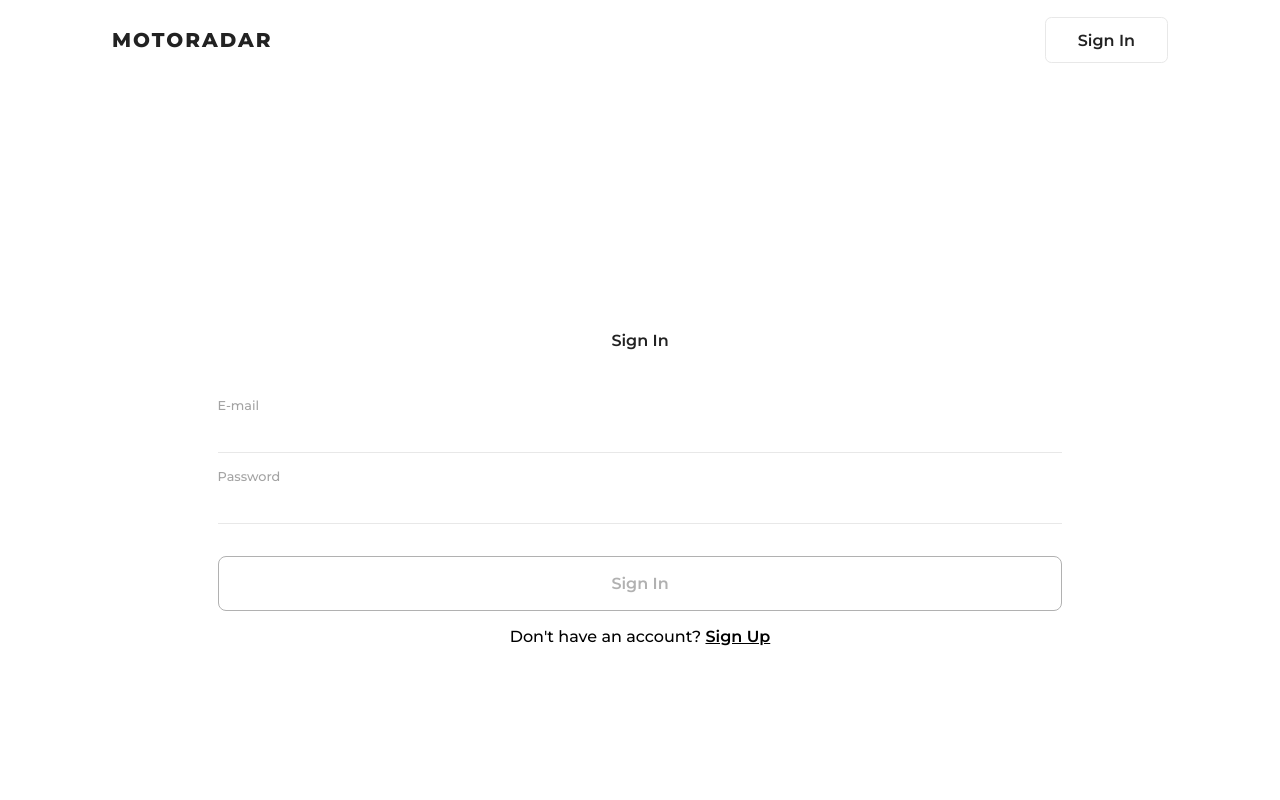
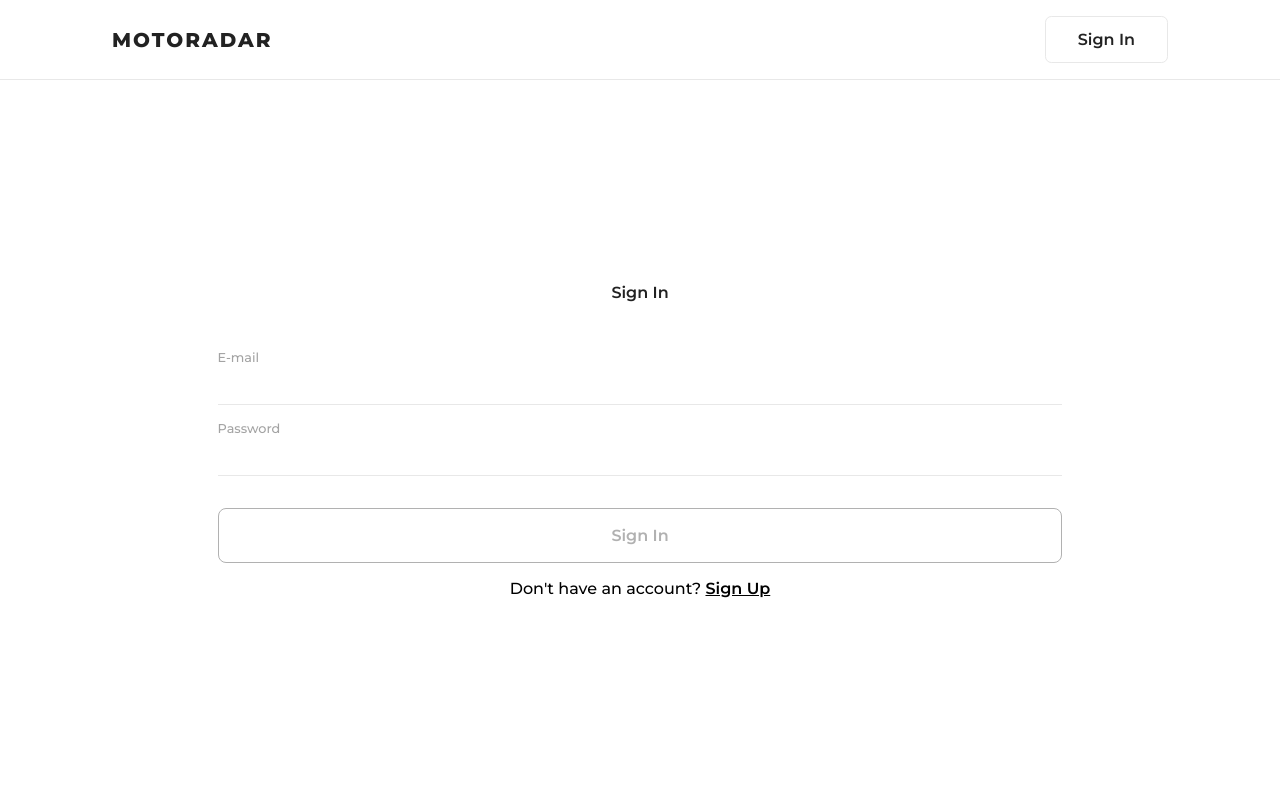
Before and after one commit to chmery/motoradar, a Next.js app: page /sign-in in a window 1280 px wide. Shown: the top 800 px of the page. Built offline with nearby package versions, Linux system fonts and the light colour scheme; no server answers.

Commit message:
Adjust wrapper and header styles

```diff
--- a/src/components/UI/Wrapper/Wrapper.module.scss
+++ b/src/components/UI/Wrapper/Wrapper.module.scss
@@ -1,5 +1,5 @@
 .wrapper {
   max-width: 70rem;
-  padding: 8em 2em;
+  padding: 5em 2em 0em 2em;
   margin: auto;
 }
--- a/src/components/layout/header/header.module.scss
+++ b/src/components/layout/header/header.module.scss
@@ -17,6 +17,7 @@
 
 .header-dark {
   color: var(--dark-text);
+  border-bottom: 1px solid var(--border);
 
   & .button:hover {
     border: solid 1px var(--blue);
@@ -65,7 +66,7 @@
 .button {
   border: solid 1px var(--border);
   border-radius: 0.4rem;
-  padding: 0.8em 2em;
+  padding: 0.8em 0em;
   cursor: pointer;
   transition: background-color 0.2s, border 0.2s, color 0.2s;
 
@@ -73,6 +74,10 @@
     border: solid 1px #fff;
     background-color: #fff;
     color: var(--dark-text);
+  }
+
+  & > a {
+    padding: 0.8em 2em;
   }
 }
 
--- a/src/pages/index.module.scss
+++ b/src/pages/index.module.scss
@@ -17,5 +17,6 @@
 }
 
 .filter {
+  padding-top: 4rem;
   max-width: 30rem;
 }
```
Also changed, not shown: src/pages/_app.tsx (+5 -5 lines), 1 other file (tests, documents, lock files or other folders).
